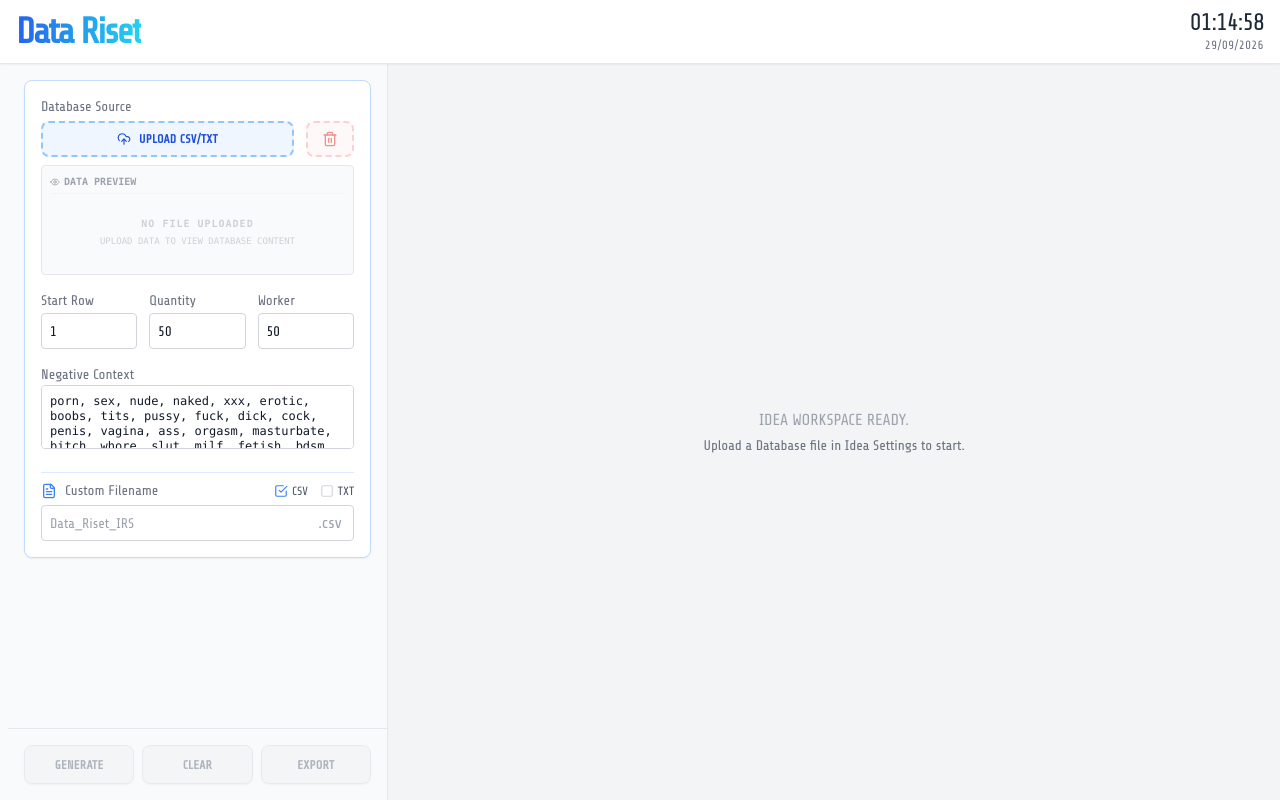
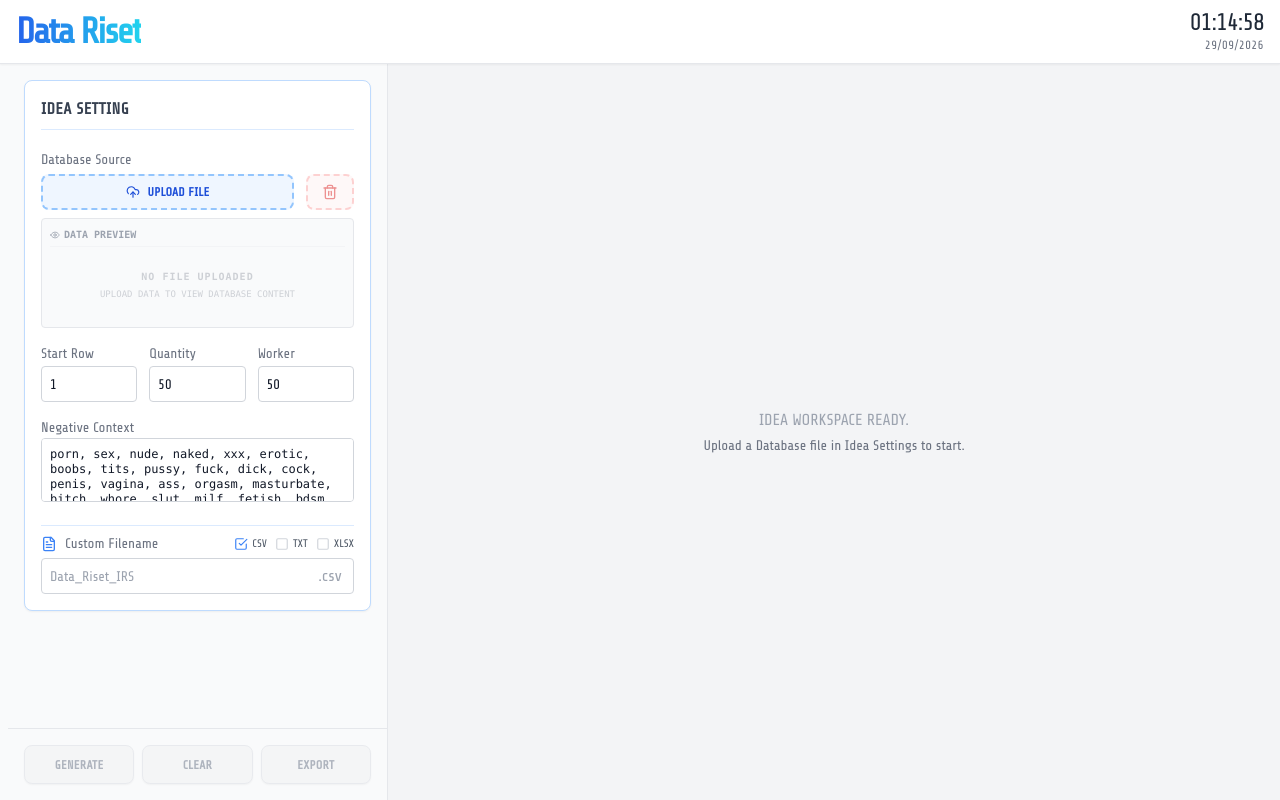
Before and after one commit to isarahmat2005-star/Data-Riset-Irs, a React (Vite) app: page / in a window 1280 px wide. Built offline with nearby package versions, Linux system fonts and the light colour scheme.

Commit message:
Update App.tsx

```diff
--- a/App.tsx
+++ b/App.tsx
@@ -4,6 +4,7 @@ import {
   FileText, Copy, CheckCircle, AlertTriangle,
   Menu, Check, X, ExternalLink
 } from 'lucide-react';
+import { read, utils, writeFile } from 'xlsx';
 
 // --- INTERFACES & TYPES ---
 interface IdeaItem {
@@ -250,7 +251,7 @@ export default function App() {
   const [quantity, setQuantity] = useState<number>(50);
   const [workerCount, setWorkerCount] = useState<number>(50);
   const [negativeContext, setNegativeContext] = useState<string>(IDEA_FORBIDDEN_WORDS);
-  const [outputFormat, setOutputFormat] = useState<'csv' | 'txt'>('csv');
+  const [outputFormat, setOutputFormat] = useState<'csv' | 'txt' | 'xlsx'>('csv');
   const [csvFilename, setCsvFilename] = useState<string>('');
 
   const defaultFilename = 'Data_Riset_IRS';
@@ -310,7 +311,29 @@ export default function App() {
     setIsLoadingFile(true);
 
     setTimeout(() => {
+      const extension = file.name.split('.').pop()?.toLowerCase();
       const reader = new FileReader();
+
+      if (extension === 'xlsx' || extension === 'xls') {
+        reader.onload = (event) => {
+          try {
+            const data = event.target?.result;
+            const workbook = read(data, { type: 'binary' });
+            const firstSheetName = workbook.SheetNames[0];
+            const worksheet = workbook.Sheets[firstSheetName];
+            const jsonData = utils.sheet_to_json(worksheet, { header: 1 }) as any[][];
+            const lines = jsonData
+              .map(row => (row[0] ? String(row[0]).trim() : ''))
+              .filter(line => line.length > 0);
+            setSourceLines(lines);
+          } catch (err) {
+            console.error("Excel read error", err);
+            alert("Failed to read Excel file.");
+          }
+          setIsLoadingFile(false);
+        };
+        reader.readAsBinaryString(file);
+      } else {
         reader.onload = (event) => {
           const text = event.target?.result as string;
           if (text) {
@@ -319,8 +342,8 @@ export default function App() {
           }
           setIsLoadingFile(false);
         };
-      reader.onerror = () => setIsLoadingFile(false);
         reader.readAsText(file);
+      }
     }, 500);
     e.target.value = '';
   };
@@ -382,6 +405,14 @@ export default function App() {
       setActionState('export');
       setTimeout(() => {
         const filename = (csvFilename.trim() || defaultFilename) + `.${outputFormat}`;
+
+        if (outputFormat === 'xlsx') {
+          const formattedData = generatedItems.map(item => ({ 'Idea Title': item.title }));
+          const worksheet = utils.json_to_sheet(formattedData);
+          const workbook = utils.book_new();
+          utils.book_append_sheet(workbook, worksheet, "Ideas");
+          writeFile(workbook, filename);
+        } else {
           const content = generatedItems.map(item => item.title).join('\n');
           const blob = new Blob([content], { type: "text/plain" });
           const url = URL.createObjectURL(blob);
@@ -392,6 +423,7 @@ export default function App() {
           link.click();
           document.body.removeChild(link);
           URL.revokeObjectURL(url);
+        }
         setActionState('idle');
       }, 800);
   };
@@ -408,7 +440,6 @@ export default function App() {
 
       <div className="flex flex-col h-screen w-full bg-gray-50 overflow-hidden relative font-share-tech">
 
-        {/* HEADER BAR */}
         <header className="w-full bg-white border-b border-gray-200 px-4 h-16 flex items-center justify-between shrink-0 shadow-sm z-50">
           <div className="flex items-center">
             <h1 className="text-4xl font-bold bg-gradient-to-r from-blue-600 to-cyan-400 bg-clip-text text-transparent tracking-tighter leading-none select-none">
@@ -427,6 +458,10 @@ export default function App() {
             <div className="flex-1 overflow-y-auto scrollbar-thin scrollbar-thumb-gray-200 p-4 flex flex-col gap-4">
 
               <div className="bg-white p-4 rounded-lg shadow-sm border border-blue-200 flex flex-col gap-4">
+                <h2 className="text-base font-semibold text-gray-700 uppercase tracking-wide border-b border-blue-100 pb-2 mb-1">
+                   Idea Setting
+                </h2>
+
                 <div className="flex flex-col gap-4">
                   <div>
                     <div className="flex items-center justify-between mb-1">
@@ -447,7 +482,7 @@ export default function App() {
                     </div>
 
                     <input
-                      ref={fileInputRef} type="file" accept=".txt,.csv"
+                      ref={fileInputRef} type="file" accept=".txt,.csv,.xlsx,.xls"
                       onChange={handleFileUpload} className="hidden"
                     />
 
@@ -458,7 +493,7 @@ export default function App() {
                         className="flex-1 py-2 border-2 border-dashed rounded-lg text-xs font-bold uppercase tracking-wide transition-colors flex items-center justify-center gap-2 bg-blue-50 border-blue-300 text-blue-700 hover:bg-blue-100 disabled:opacity-50 disabled:cursor-wait"
                       >
                         {isLoadingFile ? <Loader2 size={14} className="animate-spin" /> : <UploadCloud size={14} />}
-                        {isLoadingFile ? "Reading File..." : (lineCount > 0 ? "Replace File" : "Upload CSV/TXT")}
+                        {isLoadingFile ? "Reading File..." : (lineCount > 0 ? "Replace File" : "Upload File")}
                       </button>
 
                       <button
@@ -471,7 +506,6 @@ export default function App() {
                       </button>
                     </div>
 
-                    {/* DATA PREVIEW DI KUNCI TINGGINYA */}
                     <div className="mt-2 p-2 bg-gray-50 border border-gray-200 rounded text-[10px] font-mono text-gray-500 flex flex-col h-[110px] overflow-hidden">
                       <div className="flex items-center gap-1 mb-1 font-bold text-gray-400 uppercase bg-gray-50 pb-1 border-b border-gray-100 shrink-0">
                           <Eye size={10} /> Data Preview
@@ -499,7 +533,6 @@ export default function App() {
                     </div>
                   </div>
 
-                  {/* Ketinggian Input dikurangi */}
                   <div className="grid grid-cols-3 gap-3">
                     <div className="flex-1 min-w-0">
                       <div className="flex items-center h-5 mb-0.5">
@@ -561,18 +594,24 @@ export default function App() {
                       <label className="block text-sm font-medium text-gray-500">Custom Filename</label>
                     </div>
 
-                    <div className="flex gap-3">
+                    <div className="flex gap-2">
                       <button
                         onClick={() => setOutputFormat('csv')} disabled={isAnyActionRunning}
-                        className="flex items-center gap-1 text-xs font-medium text-gray-600 hover:text-blue-600 transition-colors"
+                        className="flex items-center gap-1 text-[11px] font-medium text-gray-600 hover:text-blue-600 transition-colors"
                       >
                         {outputFormat === 'csv' ? <CheckSquare className="w-3.5 h-3.5 text-blue-500" /> : <Square className="w-3.5 h-3.5 text-gray-300" />} CSV
                       </button>
                       <button
                         onClick={() => setOutputFormat('txt')} disabled={isAnyActionRunning}
-                        className="flex items-center gap-1 text-xs font-medium text-gray-600 hover:text-blue-600 transition-colors"
+                        className="flex items-center gap-1 text-[11px] font-medium text-gray-600 hover:text-blue-600 transition-colors"
                       >
                         {outputFormat === 'txt' ? <CheckSquare className="w-3.5 h-3.5 text-blue-500" /> : <Square className="w-3.5 h-3.5 text-gray-300" />} TXT
+                      </button>
+                      <button
+                        onClick={() => setOutputFormat('xlsx')} disabled={isAnyActionRunning}
+                        className="flex items-center gap-1 text-[11px] font-medium text-gray-600 hover:text-blue-600 transition-colors"
+                      >
+                        {outputFormat === 'xlsx' ? <CheckSquare className="w-3.5 h-3.5 text-blue-500" /> : <Square className="w-3.5 h-3.5 text-gray-300" />} XLSX
                       </button>
                     </div>
                   </div>
@@ -594,9 +633,7 @@ export default function App() {
               </div>
             </div>
 
-            {/* ACTION BUTTONS: Generate - Clear - Export */}
             <div className="shrink-0 p-4 bg-gray-50 border-t border-gray-200 flex gap-2 z-10 h-[72px]">
-                {/* GENERATE BUTTON */}
                 <button
                     onClick={handleGenerate}
                     disabled={lineCount === 0 || isAnyActionRunning}
@@ -609,20 +646,18 @@ export default function App() {
                     {actionState === 'generate' ? `Memproses${dots}` : 'Generate'}
                 </button>
 
-                {/* CLEAR BUTTON */}
                 <button
                     onClick={handleClearAll}
                     disabled={generatedItems.length === 0 || isAnyActionRunning}
                     className={`flex-1 text-xs font-bold rounded-lg border shadow-sm transition-colors uppercase tracking-wide flex justify-center items-center ${
-                      actionState === 'clear' ? 'bg-red-50 text-red-600 border-red-200' :
-                      generatedItems.length > 0 && !isAnyActionRunning ? 'bg-red-50 text-red-600 border-red-200 hover:bg-red-100' :
+                      actionState === 'clear' ? 'bg-red-600 text-white border-red-700' :
+                      generatedItems.length > 0 && !isAnyActionRunning ? 'bg-red-600 hover:bg-red-700 text-white border-red-700' :
                       'bg-gray-100 border-gray-200 cursor-not-allowed text-gray-400 opacity-80'
                     }`}
                 >
                     {actionState === 'clear' ? `Memproses${dots}` : 'Clear'}
                 </button>
 
-                {/* EXPORT BUTTON */}
                 <button
                     onClick={handleDownload}
                     disabled={generatedItems.length === 0 || isAnyActionRunning}
@@ -637,7 +672,6 @@ export default function App() {
             </div>
           </aside>
 
-          {/* MAIN SECTION (OUTPUT LIST) */}
           <section className="flex-1 p-4 bg-gray-100 flex flex-col relative order-2 min-h-[50vh] md:min-h-0 md:overflow-hidden">
              {generatedItems.length === 0 ? (
                 <div className="flex h-full flex-col items-center justify-center text-gray-400">
```
Lines whose indentation alone changed are shown as unchanged.
